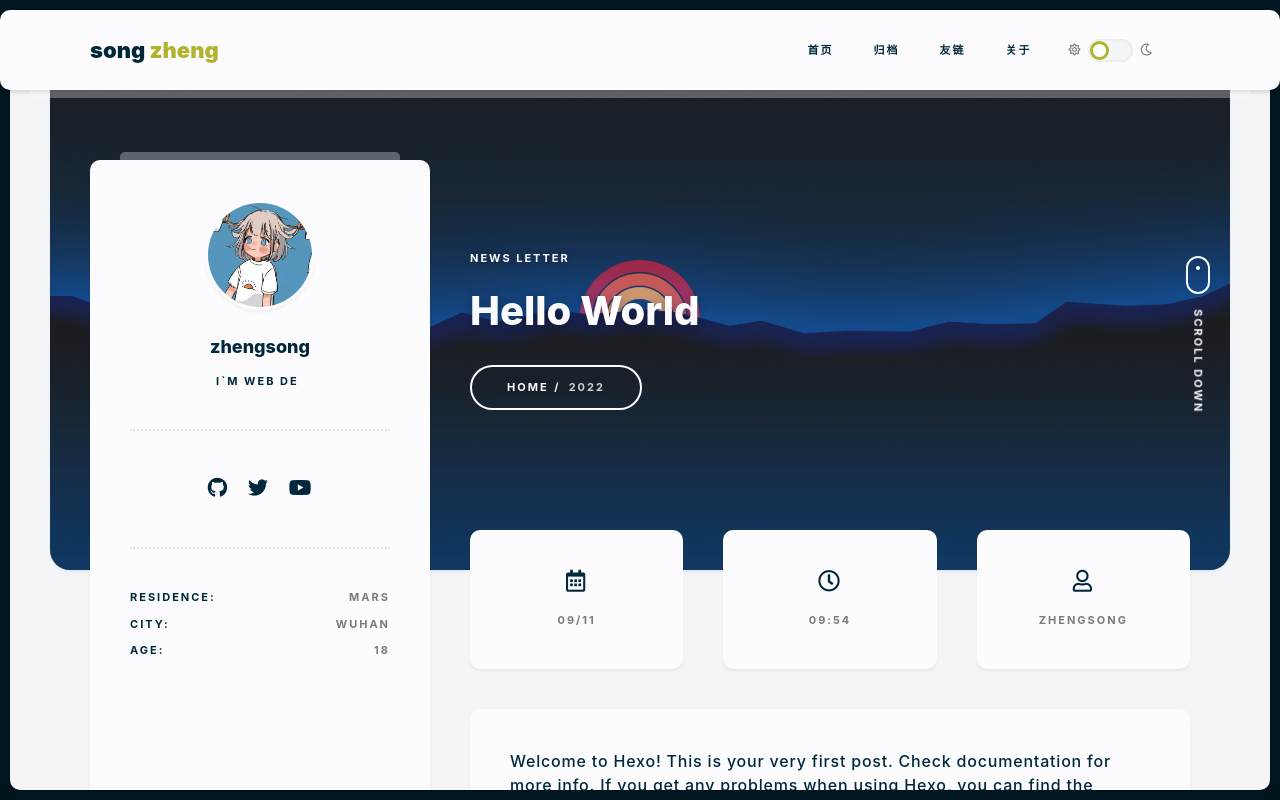
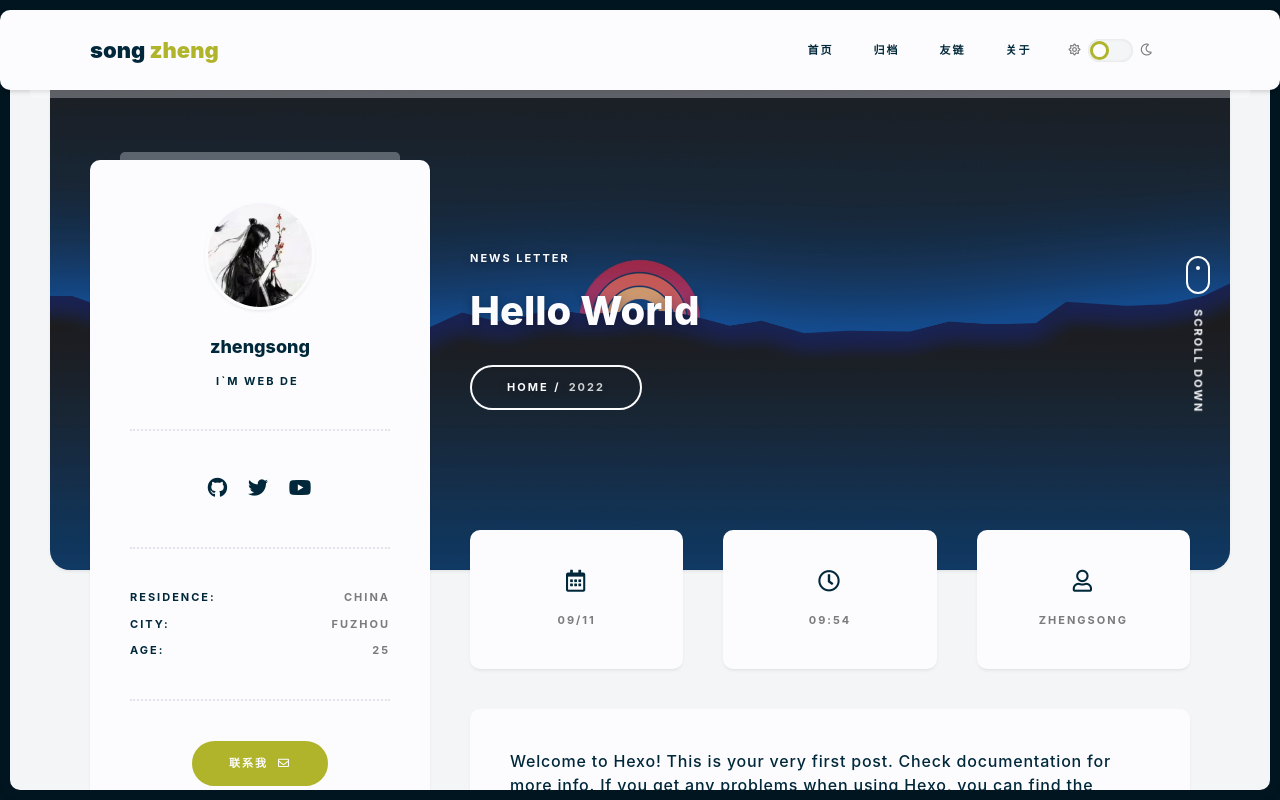
Before and after one commit to zhengsong20/zhengsong20.github.io, a plain HTML site: page 2022/09/11/hello-world/index.html in a window 1280 px wide. Drawn offline with nearby package versions, Linux system fonts and the light colour scheme; a script that the page names is missing.

Commit message:
Site updated: 2022-09-12 21:57:09

```diff
--- a/2022/09/11/hello-world/index.html
+++ b/2022/09/11/hello-world/index.html
@@ -289,7 +289,7 @@
 
         <!-- card header -->
 <div class="trm-mc-header">
-    <div class="trm-avatar-frame trm-mb-20"><img class="trm-avatar" src="/img/avatar.jpg" alt="Avatar"> </div>
+    <div class="trm-avatar-frame trm-mb-20"><img class="trm-avatar" src="/img/zheng.jpg" alt="Avatar"> </div>
     <h5 class="trm-name trm-mb-15">
         zhengsong
     </h5>
@@ -309,7 +309,7 @@
 
 <div class="trm-social">
 
-        <a href="https://github.com" title="Github" rel="nofollow" target="_blank">
+        <a href="https://github.com/zhengsong20" title="Github" rel="nofollow" target="_blank">
             <i class="fab fa-github"></i>
         </a>
 
@@ -334,7 +334,7 @@
                 Residence:
             </div>
             <div class="trm-label trm-label-light">
-                Mars
+                China
             </div>
         </li>
 
@@ -343,7 +343,7 @@
                 City:
             </div>
             <div class="trm-label trm-label-light">
-                WuHan
+                FuZhou
             </div>
         </li>
 
@@ -352,11 +352,22 @@
                 Age:
             </div>
             <div class="trm-label trm-label-light">
-                18
+                25
             </div>
         </li>
 
 </ul>
+
+<!-- info end -->
+<div class="trm-divider trm-mb-40 trm-mt-40"></div>
+<!-- action button -->
+<div class="text-center">
+    <a href="mailto:2991278547@qq.com" class="trm-btn">
+        联系我
+        <i class="far fa-envelope"></i>
+    </a>
+</div>
+<!-- action button end -->
 
 
     </div>
@@ -440,7 +451,7 @@
 </footer>
 <script>
     function show_date_time () {
-        BirthDay = new Date("09/10/2022 17:00:00");
+        BirthDay = new Date("09/10/2022 00:00:00");
         today = new Date();
         timeold = (today.getTime() - BirthDay.getTime());
         msPerDay = 24 * 60 * 60 * 1000
```
Also changed, not shown: archives/2022/09/index.html (+17 -6 lines), archives/2022/index.html (+17 -6 lines), archives/index.html (+17 -6 lines), index.html (+17 -6 lines), img/zheng.jpg (added).
